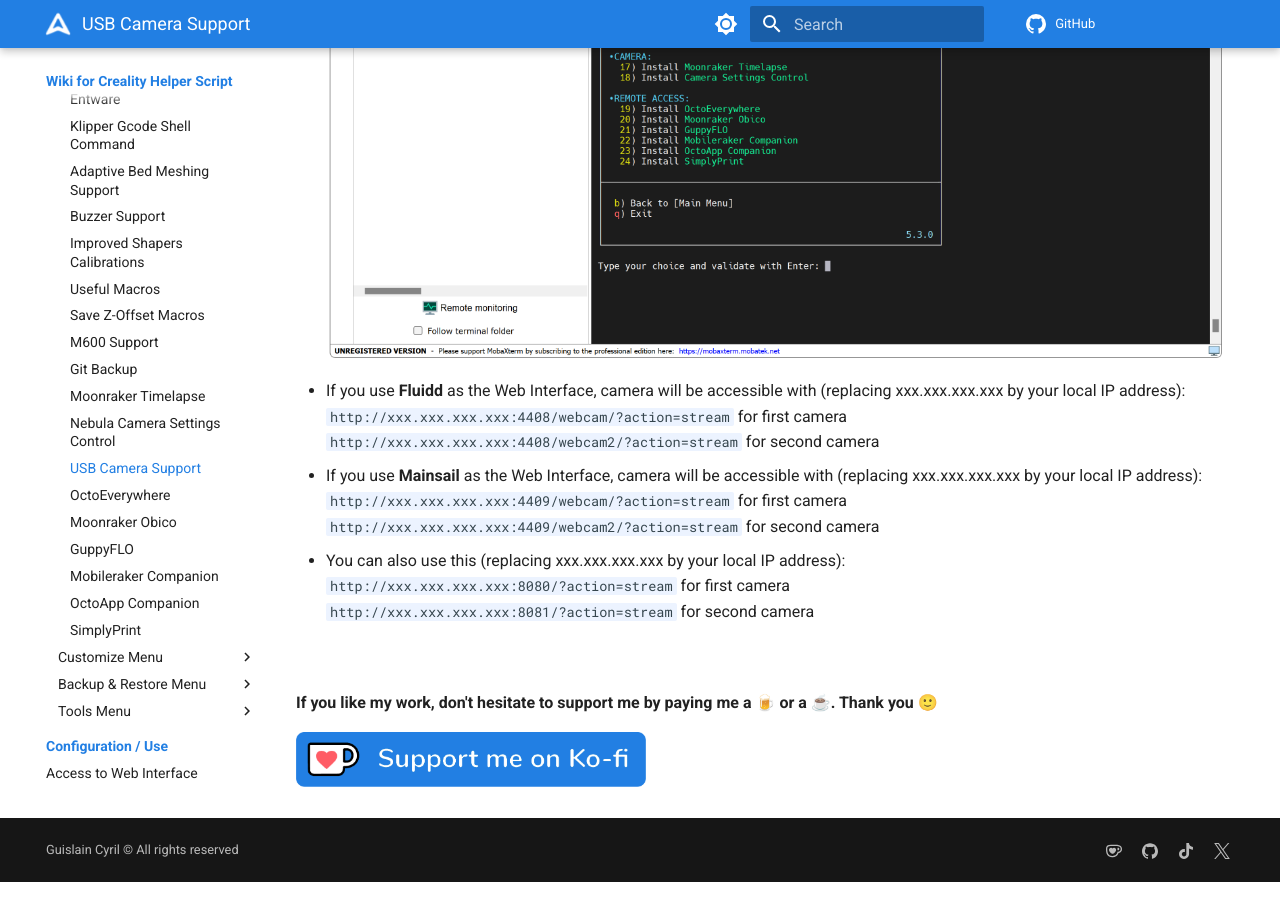
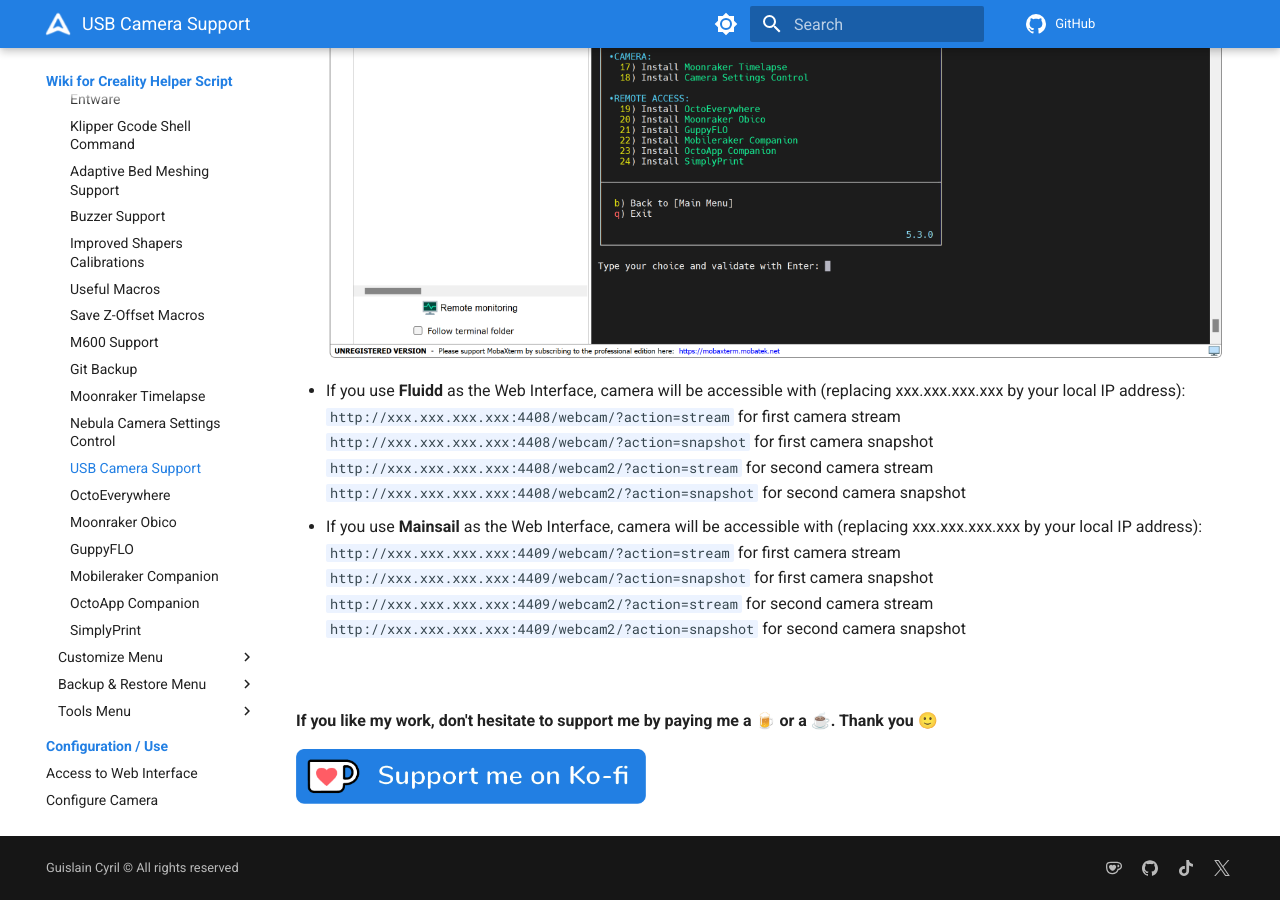
Before and after one commit to Guilouz/Creality-Helper-Script-Wiki, an MkDocs documentation site: the page built from docs/helper-script/usb-camera-support.md, in a window 1280 px wide and 900 px high, scrolled down 807 px. Built offline with MkDocs 1.6.1 and Material for MkDocs 9.7.7, drawn with Linux system fonts in a browser that asks for light colours; comment, search, counter and statistics services are not loaded; some of the changed text lies outside the part shown.

Commit message:
Update usb-camera-support.md

```diff
--- a/docs/helper-script/usb-camera-support.md
+++ b/docs/helper-script/usb-camera-support.md
@@ -18,16 +18,16 @@
     <img width="900" src="../../assets/img/Creality-Helper-Script/Install_Menu.png">
 
 - If you use **Fluidd** as the Web Interface, camera will be accessible with (replacing xxx.xxx.xxx.xxx by your local IP address):<br />
-    `http://xxx.xxx.xxx.xxx:4408/webcam/?action=stream` for first camera<br />
-    `http://xxx.xxx.xxx.xxx:4408/webcam2/?action=stream` for second camera
+    `http://xxx.xxx.xxx.xxx:4408/webcam/?action=stream` for first camera stream<br />
+    `http://xxx.xxx.xxx.xxx:4408/webcam/?action=snapshot` for first camera snapshot<br />
+    `http://xxx.xxx.xxx.xxx:4408/webcam2/?action=stream` for second camera stream<br />
+    `http://xxx.xxx.xxx.xxx:4408/webcam2/?action=snapshot` for second camera snapshot
 
 - If you use **Mainsail** as the Web Interface, camera will be accessible with (replacing xxx.xxx.xxx.xxx by your local IP address):<br />
-    `http://xxx.xxx.xxx.xxx:4409/webcam/?action=stream` for first camera<br />
-    `http://xxx.xxx.xxx.xxx:4409/webcam2/?action=stream` for second camera
-
-- You can also use this (replacing xxx.xxx.xxx.xxx by your local IP address):<br />
-    `http://xxx.xxx.xxx.xxx:8080/?action=stream` for first camera<br />
-    `http://xxx.xxx.xxx.xxx:8081/?action=stream` for second camera
+    `http://xxx.xxx.xxx.xxx:4409/webcam/?action=stream` for first camera stream<br />
+    `http://xxx.xxx.xxx.xxx:4409/webcam/?action=snapshot` for first camera snapshot<br />
+    `http://xxx.xxx.xxx.xxx:4409/webcam2/?action=stream` for second camera stream<br />
+    `http://xxx.xxx.xxx.xxx:4409/webcam2/?action=snapshot` for second camera snapshot
 
 <br />
 
```
Also changed, not shown: other parts of docs/helper-script/usb-camera-support.md (+1 -1 lines).
